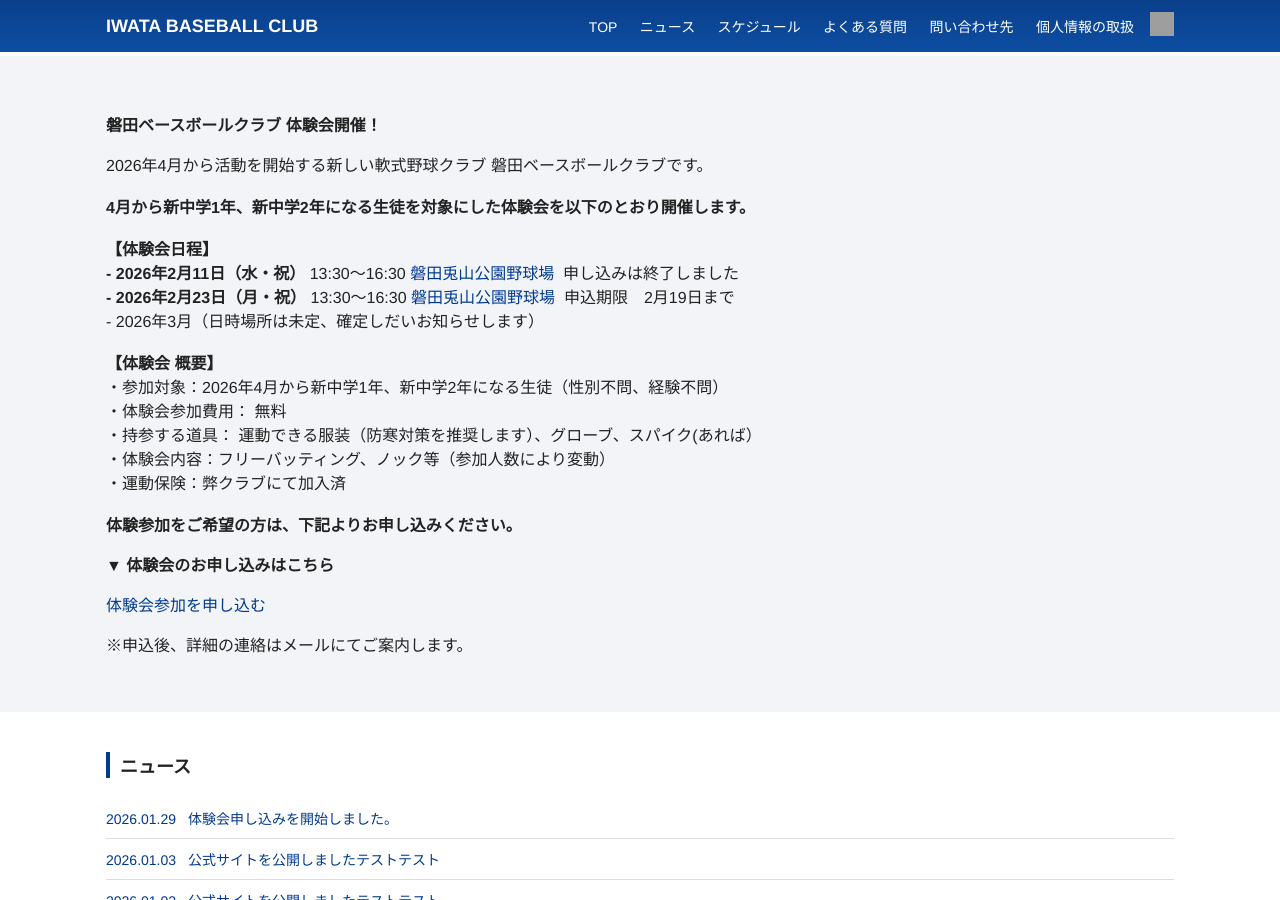
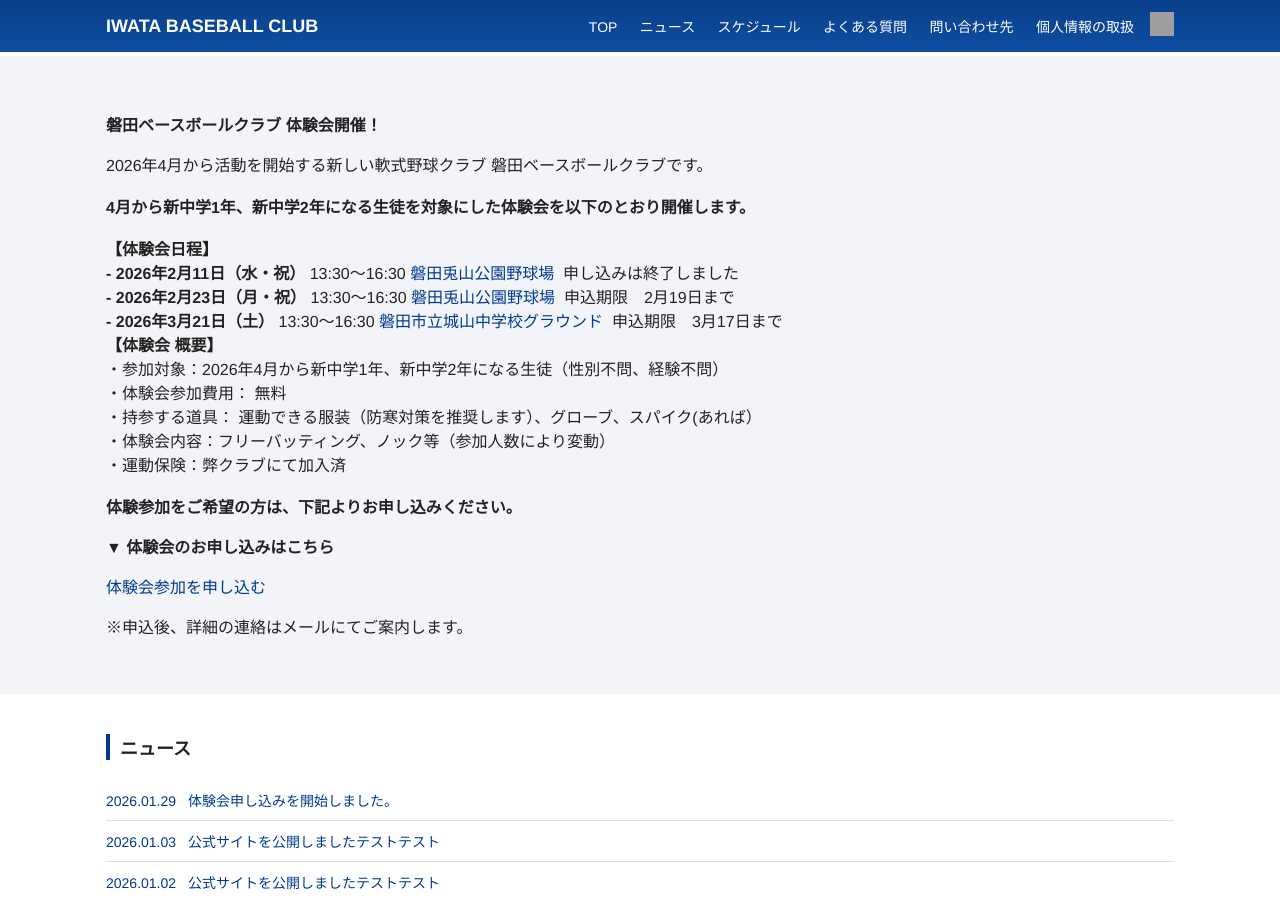
Before and after one commit to moutineigo/baseball, a Jekyll site: the page built from index.md, in a window 1280 px wide and 900 px high. Built offline with Jekyll 4.4.1, drawn with Linux system fonts in a browser that asks for light colours; grey boxes are pictures that could not be loaded.

Commit message:
Update home.html

```diff
--- a/_layouts/home.html
+++ b/_layouts/home.html
@@ -27,7 +27,14 @@ layout: default
    </a>
    &nbsp;申込期限　2月19日まで<br>
 
-   - 2026年3月（日時場所は未定、確定しだいお知らせします）<br><br>
+  <strong> - 2026年3月21日（土）</strong> 13:30〜16:30
+  <a href="https://maps.app.goo.gl/rEnmEnAcZ9T1f5m6A"
+   target="_blank"
+   rel="noopener">
+   磐田市立城山中学校グラウンド
+   </a>
+   &nbsp;申込期限　3月17日まで<br>
+
 
   <strong>【体験会 概要】</strong><br>
 ・参加対象：2026年4月から新中学1年、新中学2年になる生徒（性別不問、経験不問）<br>
```
